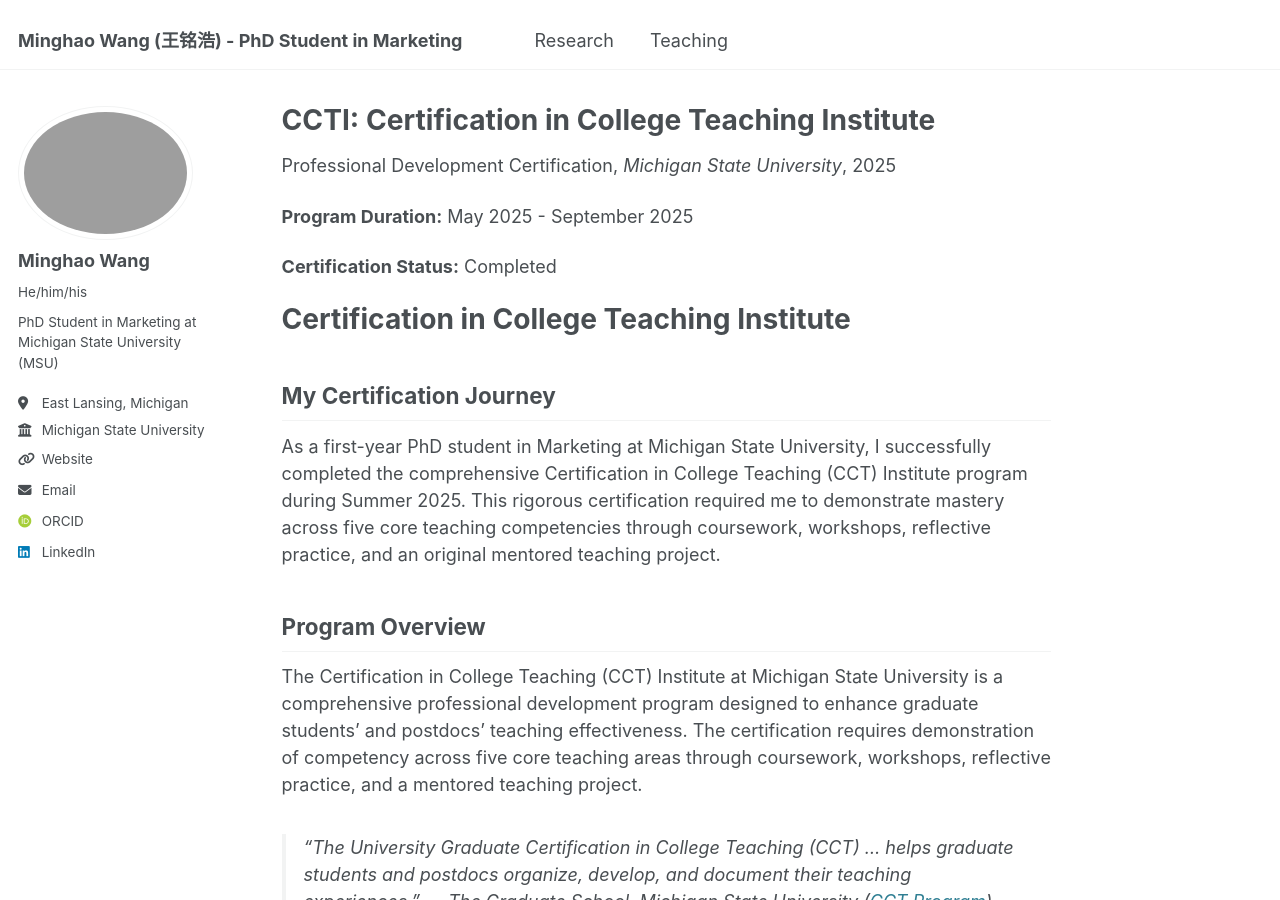
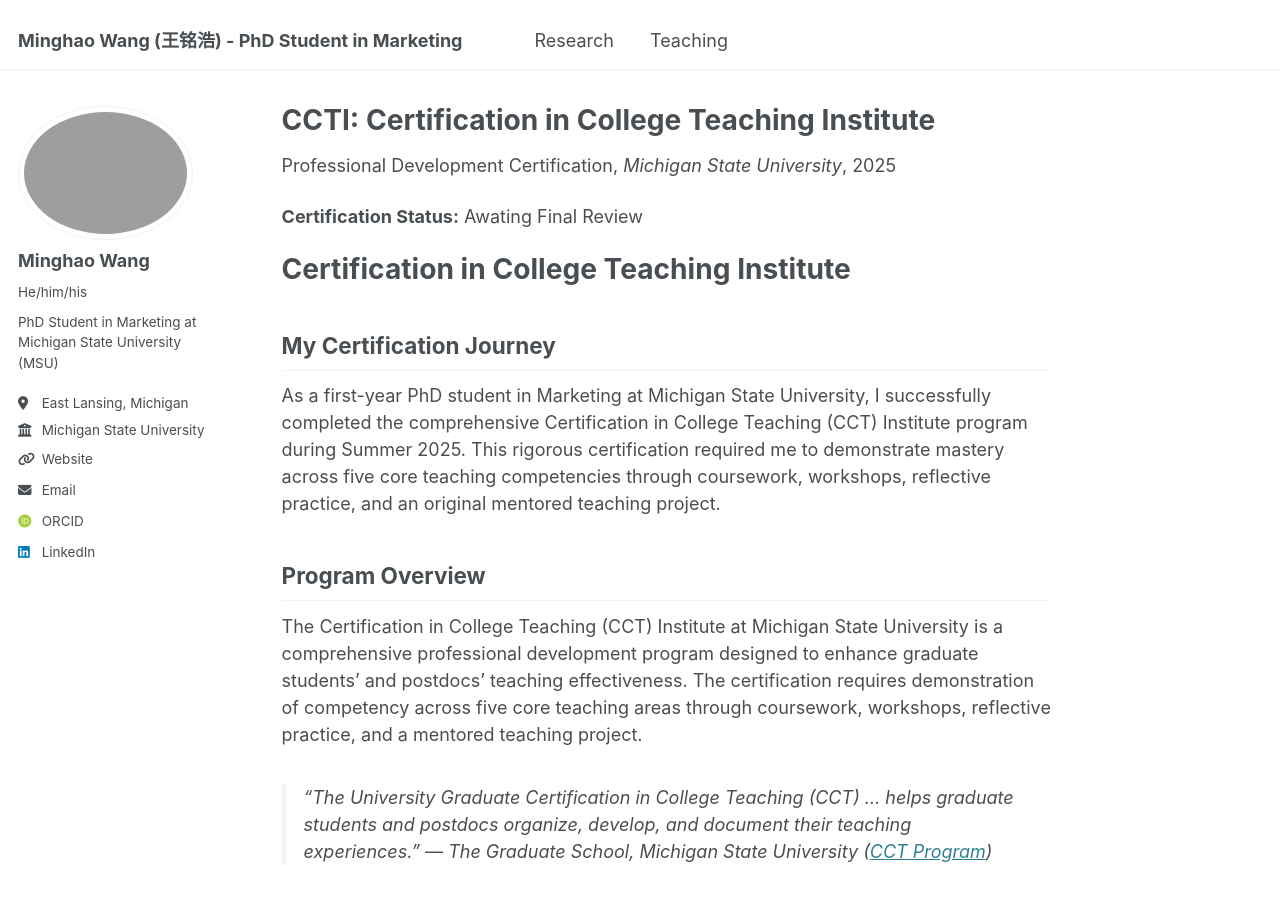
Before and after one commit to minghaowang-research/minghaowang-research.github.io, a Jekyll site: the page built from _teaching/certification-college-teaching.md, in a window 1280 px wide and 900 px high. Built offline with Jekyll 4.4.1, drawn with Linux system fonts in a browser that asks for light colours; some web fonts are replaced.

Commit message:
Updated CCTI final document and change the status to waiting approval

```diff
--- a/_teaching/certification-college-teaching.md
+++ b/_teaching/certification-college-teaching.md
@@ -10,9 +10,7 @@ excerpt: " "
 ---
 
 <!-- excerpt-end -->
-**Program Duration:** May 2025 - September 2025
-
-**Certification Status:** Completed
+**Certification Status:** Awating Final Review
 
 # Certification in College Teaching Institute
 
@@ -93,7 +91,7 @@ I successfully completed all required portfolio components:
 **Project Summary:** ✓ [View Summary & Artifacts](/files/CCTI/8_Competency_5_Summary_Artifacrs.pdf)
 
 **Artifacts Completed:**
- - [Signed Mentored Teaching Project Approval Document (signed)](/files/CCTI/7_Competency_5_Mentored_Teaching_Project_Document_Graduate_Student_Minghao%28MZ_signed%29.pdf)
+ - [Signed Mentored Teaching Project Approval Document (signed)](/files/CCTI/7_Competency_5_Mentored_Teaching_Project_Document_Graduate_Student_Minghao.pdf)
  - [Pre-survey for MKT 327 (US25-MKT-327-734)](/files/CCTI/11_US25-MKT-327-734_Pre.pdf)
  - [Mid-survey for MKT 327 (US25-MKT-327-734)](/files/CCTI/12_US25-MKT-327-734_Mid.pdf)
 
```
Also changed, not shown: 2 other files.
